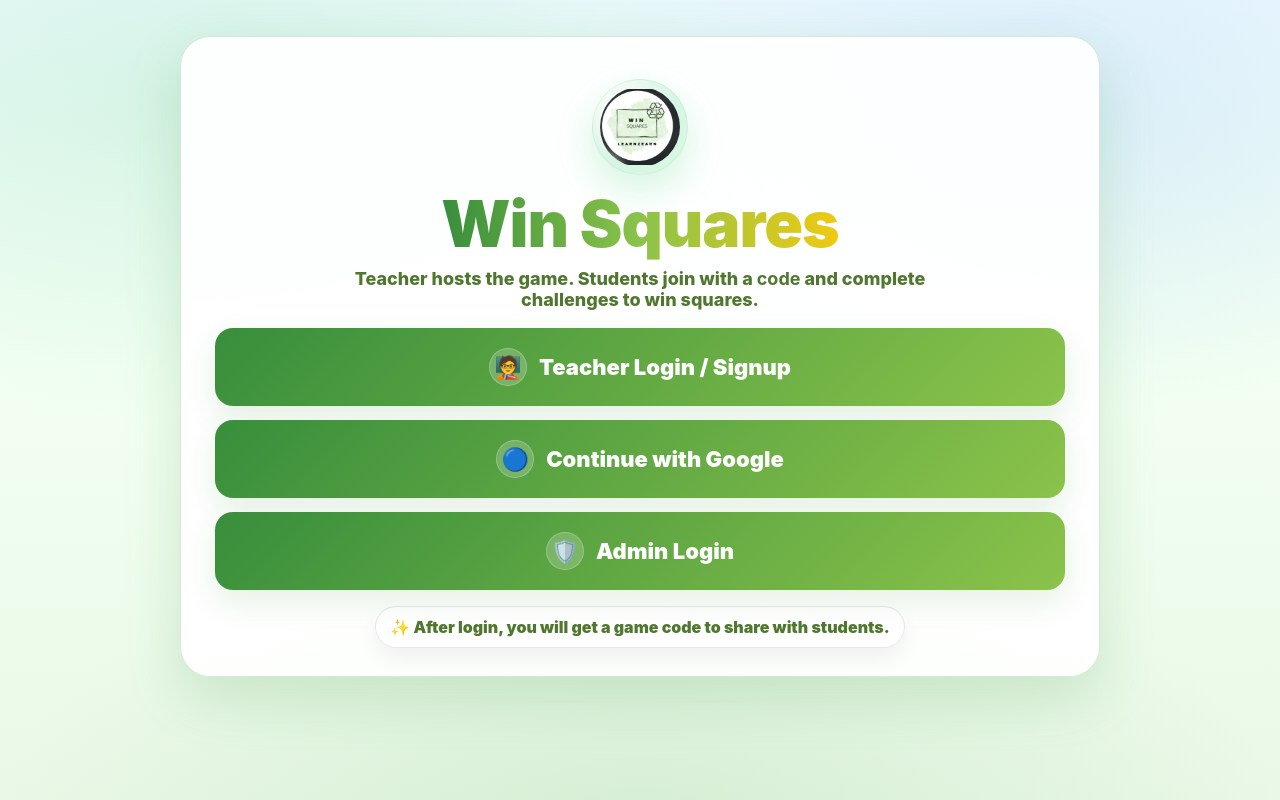
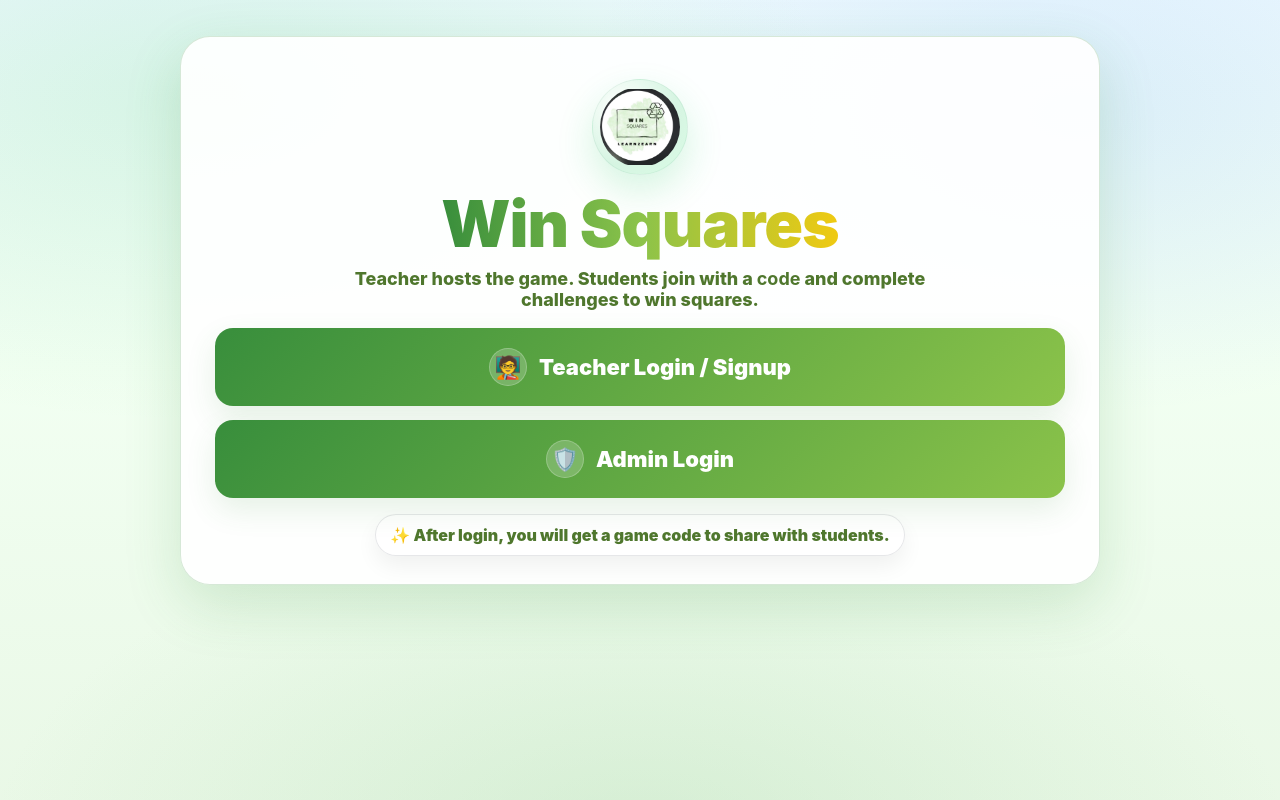
Before and after one commit to Webwarrior20/COSL300, a React (Vite) app in the folder client/: page / in a window 1280 px wide. Built offline with nearby package versions, Linux system fonts and the light colour scheme.

Commit message:
The Game Logo has been updated and all the functions are working

```diff
--- a/client/src/pages/HomePage.jsx
+++ b/client/src/pages/HomePage.jsx
@@ -32,17 +32,6 @@ export default function HomePage() {
     window.location.href = "/admin";
   };
 
-  const loginWithGoogle = async () => {
-    if (!sectionName.trim()) return setMsg("Enter section name before Google login.");
-    setMsg("Redirecting to Google...");
-    localStorage.setItem(LS_TEACHER_SECTION, sectionName.trim());
-    const { error } = await sb.auth.signInWithOAuth({
-      provider: "google",
-      options: { redirectTo: `${window.location.origin}/admin` }
-    });
-    if (error) setMsg(error.message || "Google login failed.");
-  };
-
   const signup = async () => {
     if (!email || !password || !sectionName.trim()) return setMsg("Enter email, password, and section name.");
     setMsg("Signing up...");
@@ -67,9 +56,6 @@ export default function HomePage() {
         <div className="actions">
           <button className="big-btn big-btn-admin" style={{ width: "100%" }} onClick={() => { setMsg(""); setShowModal(true); }}>
             <span className="btn-icon">🧑‍🏫</span> Teacher Login / Signup
-          </button>
-          <button className="big-btn big-btn-adminSecondary" style={{ width: "100%" }} onClick={loginWithGoogle}>
-            <span className="btn-icon">🔵</span> Continue with Google
           </button>
           <button className="big-btn big-btn-adminSecondary" style={{ width: "100%" }} onClick={() => { window.location.href = "/admin-login"; }}>
             <span className="btn-icon">🛡️</span> Admin Login
```
Also changed, not shown: 2 other files (tests, documents, lock files or other folders).
